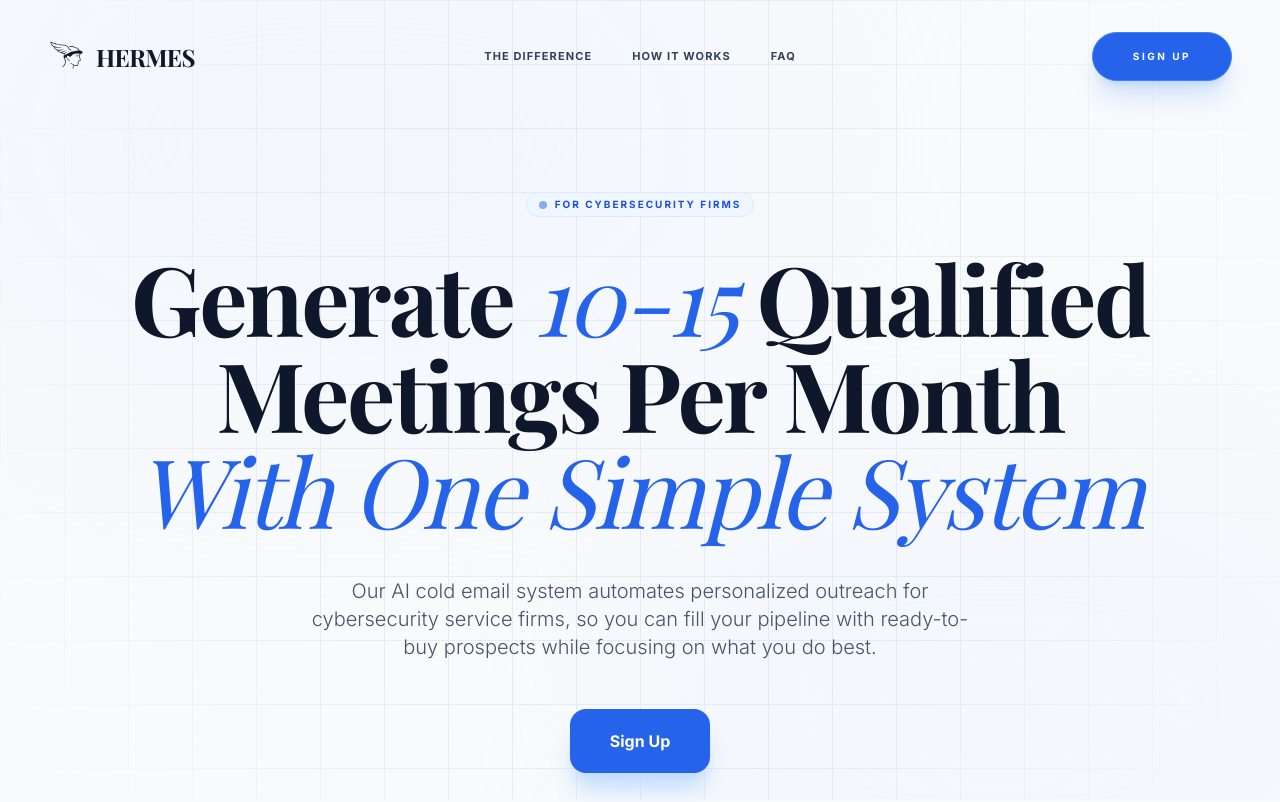
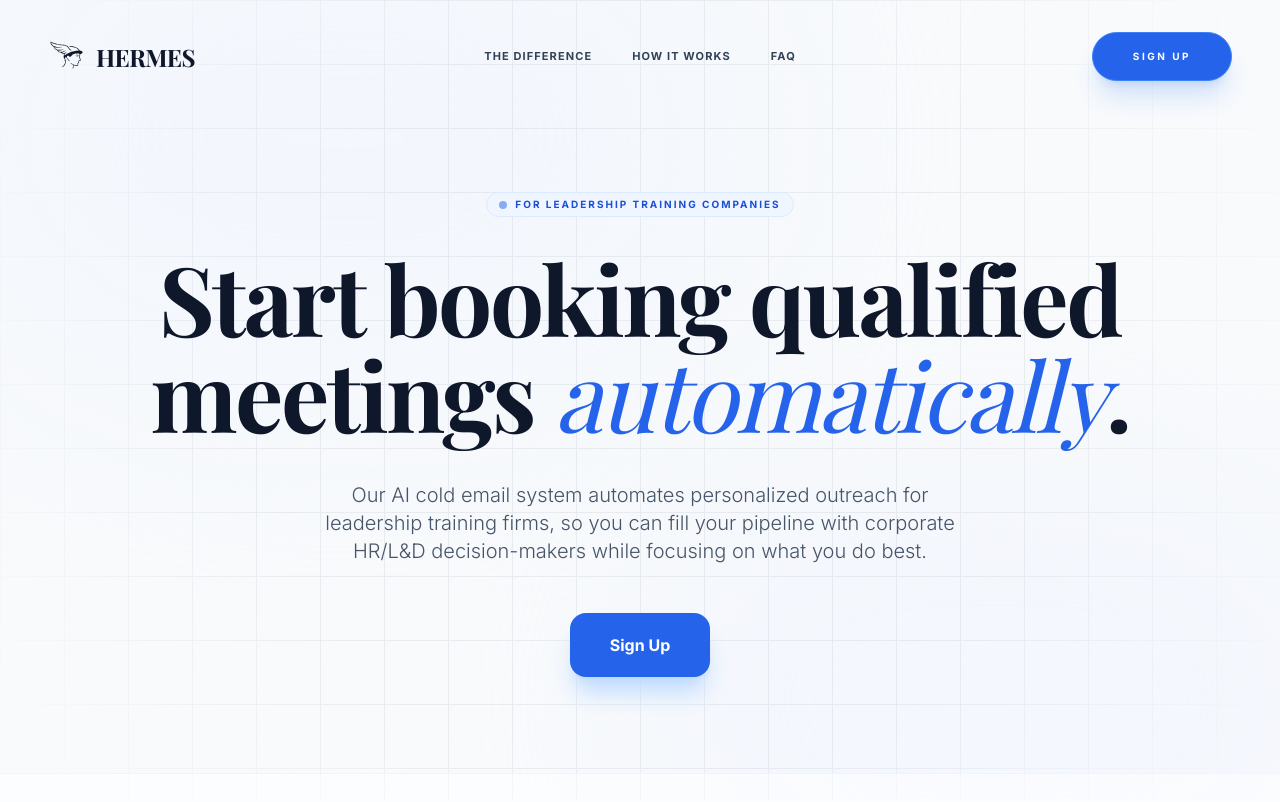
Before and after one commit to xanderowens3/Cold-Email-Website, a React (Vite) app: page / in a window 1280 px wide. Shown: the top 802 px of the page. Built offline with nearby package versions, Linux system fonts and the light colour scheme; a web font is replaced by a local one.

Commit message:
Reorient website copy for leadership training companies and update hero headline

```diff
--- a/components/Benefits.tsx
+++ b/components/Benefits.tsx
@@ -246,13 +246,13 @@ const Benefits: React.FC = () => {
           <div>
             <span className="text-[10px] uppercase font-bold tracking-[0.4em] text-blue-600 mb-6 block">The Advantage</span>
             <h2 className="text-4xl md:text-6xl font-bold text-slate-900 mb-8 tracking-tight">
-              Why Cybersecurity Firms Choose Our <span className="relative inline-block">
+              Why Leadership Training Companies Choose Our <span className="relative inline-block">
                 <span className="relative z-10">AI Email System</span>
                 <HandDrawnUnderline />
               </span>
             </h2>
             <p className="text-lg text-slate-600 mb-10 font-light leading-relaxed">
-              We've built the ultimate conversion engine for modern cybersecurity service providers. Scale without overhead.
+              We've built the ultimate conversion engine for modern leadership training companies. Scale without overhead.
             </p>
 
             <div className="grid sm:grid-cols-2 gap-4">
--- a/components/BookingPage.tsx
+++ b/components/BookingPage.tsx
@@ -235,7 +235,7 @@ const BookingPage: React.FC<BookingPageProps> = ({ onBack }) => {
             Sign-Up For <span className="text-blue-600 italic font-medium">Early Access</span>
           </h1>
           <p className="text-lg text-slate-600 mb-12 font-light leading-relaxed max-w-lg">
-            Our AI cold email system is currently under development in collaboration with select cybersecurity firms. We have a few open spots for other firms to use the beta of our system so we can get feedback. From the sign-ups, three firms will get the following benefits:
+            Our AI cold email system is currently under development in collaboration with select leadership training companies. We have a few open spots for other firms to use the beta of our system so we can get feedback. From the sign-ups, three firms will get the following benefits:
           </p>
 
           <div className="space-y-4 mb-auto">
--- a/components/FAQ.tsx
+++ b/components/FAQ.tsx
@@ -8,11 +8,11 @@ const FAQ: React.FC = () => {
   const faqs = [
     {
       q: "How long does setup actually take?",
-      a: "48 hours or less. We handle all technical configuration—domains, inbox warmup, integrations. You spend 30 minutes on a questionnaire about your ideal security buyers, and we do the rest."
+      a: "48 hours or less. We handle all technical configuration—domains, inbox warmup, integrations. You spend 30 minutes on a questionnaire about your ideal L&D buyers, and we do the rest."
     },
     {
       q: "Will the emails sound robotic or spammy?",
-      a: "No. Our AI analyzes each prospect individually and crafts messaging that references their specific security challenges, recent incidents, or infrastructure needs. You approve all messaging before it goes live."
+      a: "No. Our AI analyzes each prospect individually and crafts messaging that references their specific leadership challenges, training program needs, or organizational development goals. You approve all messaging before it goes live."
     },
     {
       q: "Is this compliant with email regulations?",
--- a/components/Hero.tsx
+++ b/components/Hero.tsx
@@ -104,23 +104,22 @@ const Hero: React.FC<HeroProps> = ({ onBookClick }) => {
         >
           <motion.div variants={item} className="inline-flex items-center gap-2 px-3 py-1 rounded-full bg-blue-50 border border-blue-100 mb-8">
             <span className="w-2 h-2 rounded-full bg-blue-600 animate-pulse" />
-            <span className="text-[10px] uppercase tracking-[0.2em] font-bold text-blue-700">For Cybersecurity Firms</span>
+            <span className="text-[10px] uppercase tracking-[0.2em] font-bold text-blue-700">For Leadership Training Companies</span>
           </motion.div>
 
           <motion.h1
             variants={item}
-            className="text-4xl sm:text-5xl md:text-6xl lg:text-7xl xl:text-8xl leading-[1.1] font-bold text-slate-900 mb-10 tracking-tight"
+            className="text-5xl sm:text-6xl md:text-7xl lg:text-8xl xl:text-8xl leading-[1.1] font-bold text-slate-900 mb-10 tracking-tight"
           >
-            Generate <span className="italic font-medium text-blue-600">10-15</span> Qualified<br className="hidden md:block" />
-            Meetings Per Month<br className="hidden md:block" />
-            <span className="italic font-medium text-blue-600">With One Simple System</span>
+            Start booking qualified<br />
+            meetings <span className="italic font-medium text-blue-600">automatically</span>.
           </motion.h1>
 
           <motion.p
             variants={item}
             className="text-lg md:text-xl text-slate-600 mb-12 max-w-2xl leading-relaxed font-light"
           >
-            Our AI cold email system automates personalized outreach for cybersecurity service firms, so you can fill your pipeline with ready-to-buy prospects while focusing on what you do best.
+            Our AI cold email system automates personalized outreach for leadership training firms, so you can fill your pipeline with corporate HR/L&D decision-makers while focusing on what you do best.
           </motion.p>
 
           <motion.div variants={item} className="flex justify-center w-full">
--- a/components/HowItWorks.tsx
+++ b/components/HowItWorks.tsx
@@ -7,13 +7,13 @@ const HowItWorks: React.FC = () => {
       num: "01",
       stepLabel: "Step 1",
       title: "Quick Onboarding",
-      description: "We handle the technical setup—domains, inboxes, warmup, integrations. You fill out a simple questionnaire about your ideal security prospects and messaging. That's it."
+      description: "We handle the technical setup—domains, inboxes, warmup, integrations. You fill out a simple questionnaire about your ideal L&D prospects and messaging. That's it."
     },
     {
       num: "02",
       stepLabel: "Step 2",
       title: "AI Launches Campaigns",
-      description: "Once a strategy has been agreed on, our AI researches your security prospects, crafts personalized emails, and begins outreach automatically."
+      description: "Once a strategy has been agreed on, our AI researches your training prospects, crafts personalized emails, and begins outreach automatically."
     },
     {
       num: "03",
--- a/components/Solutions.tsx
+++ b/components/Solutions.tsx
@@ -66,7 +66,7 @@ const Solutions: React.FC = () => {
   const solutions = [
     {
       title: "Qualified Lead Lists",
-      description: "Not all leads are created equal. Our system uses data-driven scoring to identify security decision-makers with budget, authority, and genuine need. You spend your time talking to CISOs and IT managers ready to invest, not chasing dead ends.",
+      description: "Not all leads are created equal. Our system uses data-driven scoring to identify L&D decision-makers with budget, authority, and genuine need. You spend your time talking to corporate HR leaders and executives ready to invest in leadership development, not chasing dead ends.",
       icon: <Target className="w-8 h-8" />,
       tag: "Targeting"
     },
@@ -78,7 +78,7 @@ const Solutions: React.FC = () => {
     },
     {
       title: "AI-Powered Personalization",
-      description: "Stop sending emails that feel like spam. Our AI analyzes each prospect's security challenges—recent breaches, compliance needs, infrastructure changes—and crafts personalized outreach that starts genuine conversations. No buzzwords, no generic fluff, just relevant messaging that gets replies.",
+      description: "Stop sending emails that feel like spam. Our AI analyzes each prospect's training needs—leadership gaps, program requirements, organizational changes—and crafts personalized outreach that starts genuine conversations. No buzzwords, no generic fluff, just relevant messaging that gets replies.",
       icon: <Mail className="w-8 h-8" />,
       tag: "Engagement"
     }
--- a/index.html
+++ b/index.html
@@ -1,22 +1,30 @@
 <!DOCTYPE html>
 <html lang="en" class="scroll-smooth">
+
 <head>
   <meta charset="UTF-8" />
   <meta name="viewport" content="width=device-width, initial-scale=1.0" />
-    <title>Hermes | AI Cold Email for Cybersecurity Firms</title>
+  <title>Hermes | AI Cold Email for Leadership Training Companies</title>
   <script src="https://cdn.tailwindcss.com"></script>
   <link rel="preconnect" href="https://fonts.googleapis.com">
   <link rel="preconnect" href="https://fonts.gstatic.com" crossorigin>
-    <link href="https://fonts.googleapis.com/css2?family=Inter:wght@300;400;500;600;700&family=Playfair+Display:ital,wght@0,400;0,700;1,400&display=swap" rel="stylesheet">
+  <link
+    href="https://fonts.googleapis.com/css2?family=Inter:wght@300;400;500;600;700&family=Playfair+Display:ital,wght@0,400;0,700;1,400&display=swap"
+    rel="stylesheet">
   <style>
     body {
       font-family: 'Inter', sans-serif;
       background-color: #f8fafc;
       overflow-x: hidden;
     }
-      h1, h2, h3, .serif {
+
+    h1,
+    h2,
+    h3,
+    .serif {
       font-family: 'Playfair Display', serif;
     }
+
     .glass {
       background: rgba(255, 255, 255, 0.4);
       backdrop-filter: blur(24px);
@@ -24,32 +32,48 @@
       border: 1px solid rgba(255, 255, 255, 0.4);
       box-shadow: 0 8px 32px 0 rgba(31, 38, 135, 0.07);
     }
+
     .text-balance {
       text-wrap: balance;
     }
+
     @keyframes float {
-        0% { transform: translateY(0px); }
-        50% { transform: translateY(-10px); }
-        100% { transform: translateY(0px); }
+      0% {
+        transform: translateY(0px);
       }
+
+      50% {
+        transform: translateY(-10px);
+      }
+
+      100% {
+        transform: translateY(0px);
+      }
+    }
+
     .animate-float {
       animation: float 6s ease-in-out infinite;
     }
+
     .hardware-accelerated {
       transform: translateZ(0);
       backface-visibility: hidden;
       perspective: 1000px;
     }
+
     ::-webkit-scrollbar {
       width: 8px;
     }
+
     ::-webkit-scrollbar-track {
       background: #f1f1f1;
     }
+
     ::-webkit-scrollbar-thumb {
       background: #cbd5e1;
       border-radius: 10px;
     }
+
     ::-webkit-scrollbar-thumb:hover {
       background: #94a3b8;
     }
@@ -67,8 +91,10 @@
 </script>
   <link rel="stylesheet" href="/index.css">
 </head>
+
 <body>
   <div id="root"></div>
   <script type="module" src="/index.tsx"></script>
 </body>
+
 </html>
```
Lines whose indentation alone changed are shown as unchanged.
